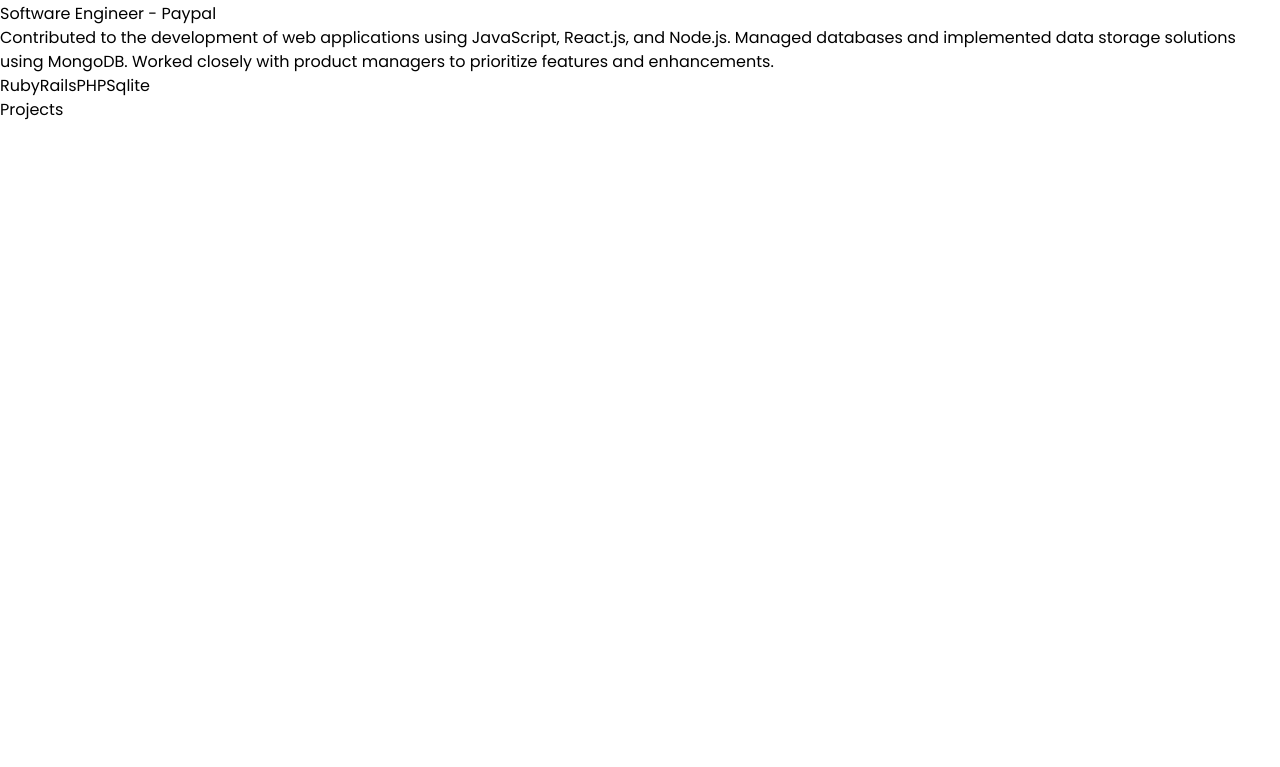
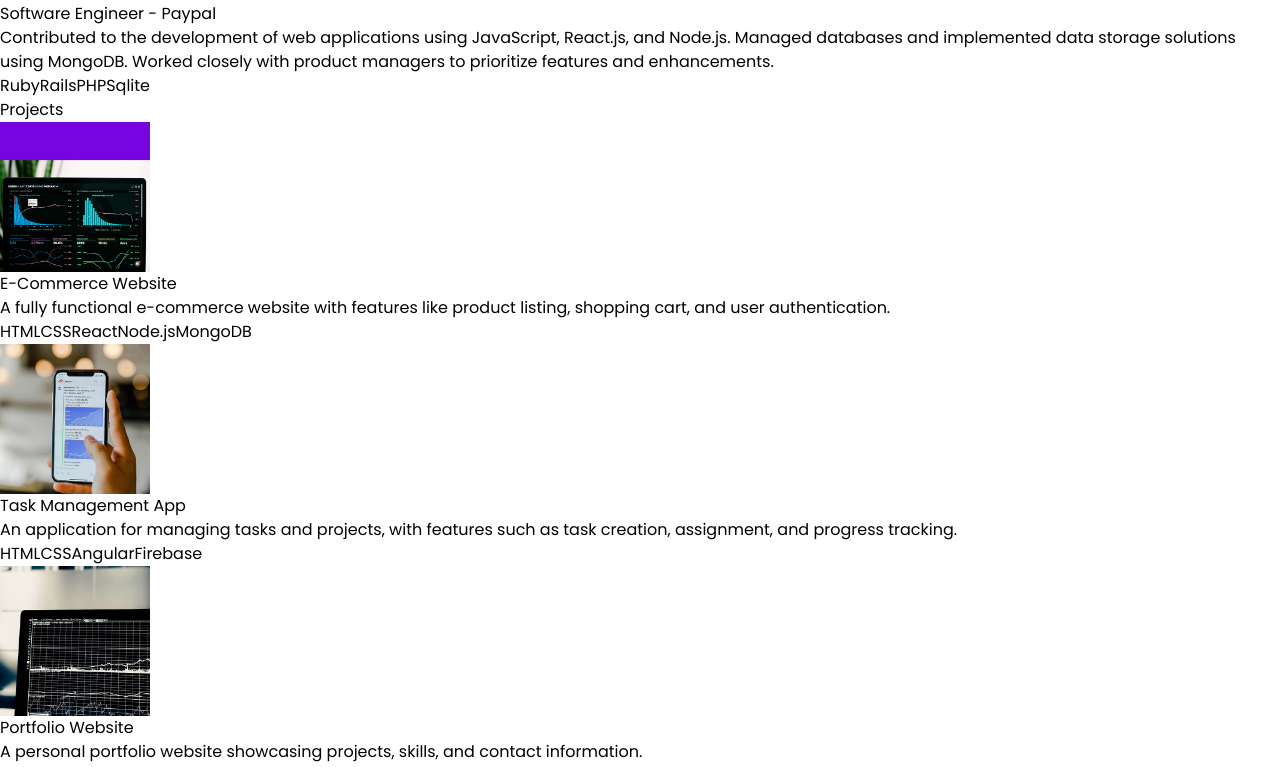
Before and after one commit to orii-blackmark/portfolio-react, a React (Vite) app in the folder my-project/: page / in a window 1280 px wide. Shown: the part 1940-2707 px from the top of the page. Before the commit the page ends 2062 px from the top, so only its background shows below. Built offline with nearby package versions, Linux system fonts and the light colour scheme.

Commit message:
Modified: The project component

```diff
--- a/my-project/src/components/Projects.jsx
+++ b/my-project/src/components/Projects.jsx
@@ -1,7 +1,36 @@
+import { PROJECTS } from "../constants";
+
 const Projects = () => {
   return (
     <div className="border-b border-neutral-900 pb-4">
-      <h2>Projects</h2>
+      <h2 className="my-20 text-center text-4xl">Projects</h2>
+      <div className="">
+        {PROJECTS.map((project, index) => (
+          <div key={index} className="mb-8 flex flex-wrap lg:justify-center">
+            <div className="w-full lg:w-1/4">
+              <img
+                src={project.image}
+                width={150}
+                height={150}
+                alt={project.title}
+                className="mb-6 rounded"
+              />
+            </div>
+            <div className="w-full max-w-xl lg:w-3/4">
+              <h6 className="mb-2 font-semibold">{project.title}</h6>
+              <p className="mb-4 text-neutral-400">{project.description}</p>
+              {project.technologies.map((tech, index) => (
+                <span
+                  key={index}
+                  className="mr-2 rounded bg-neutral-900 px-2 py-1 text-sm font-medium text-purple-900"
+                >
+                  {tech}
+                </span>
+              ))}
+            </div>
+          </div>
+        ))}
+      </div>
     </div>
   );
 };
```
